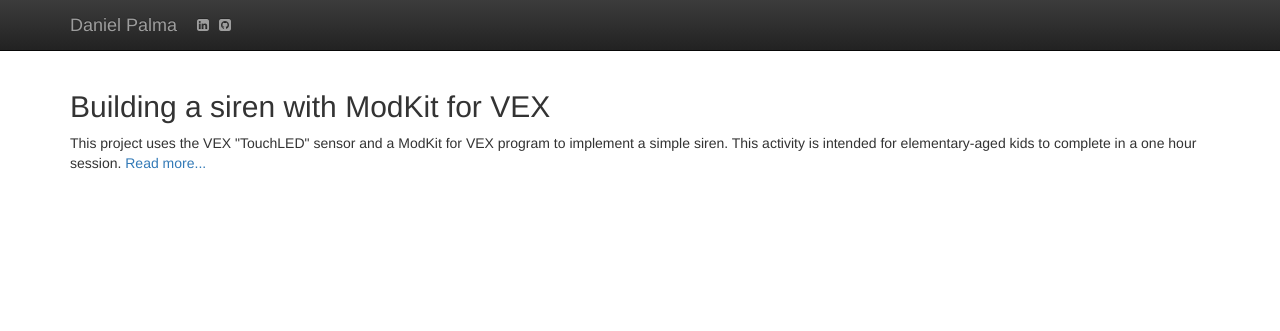
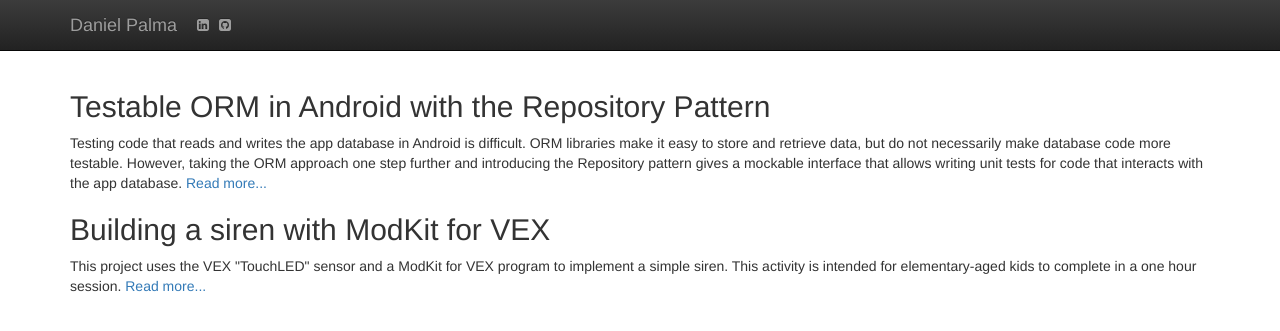
Before and after one commit to dpalma/dpalma.github.io, a Jekyll site: the page built from index.html, in a window 1280 px wide. Shown: the top 331 px of the page. Built offline with Jekyll 4.4.1, drawn with Linux system fonts in a browser that asks for light colours; nearby versions of some CDN libraries; the list of posts is cut into pages by our own code.

Commit message:
Published the testable ORM post

```diff
--- a/_drafts/testable-orm-in-android.md
+++ b/_posts/2016-03-29-testable-orm-in-android.md
@@ -22,8 +22,8 @@
 The Repository pattern encapsulates the create, read, update, and delete operations
 for storing and retrieving data objects to and from the database. Using a
 repository instance for all database interactions allows us to introduce mock
-repositories for testing. The logic of such code can be tested without actually
-modifying the database.
+repositories for testing. With a mock repository, the logic of such code can be
+tested without actually modifying the database.
 
 The code below is a Repository interface built for the [SugarORM](http://satyan.github.io/sugar/)
 library for Android. Examples of mock implementations and tests that use them can be seen [here](https://github.com/dpalma/lineup-shaker/tree/master/app/src/androidTest/java/net/danielpalma/lineupshaker).
```
